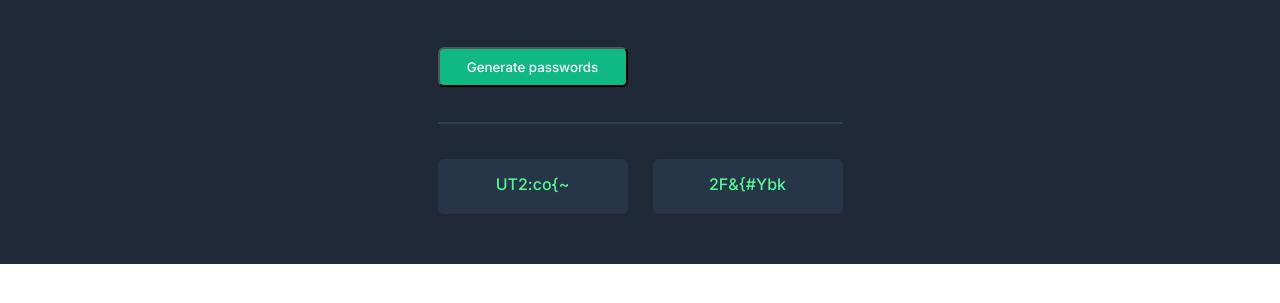
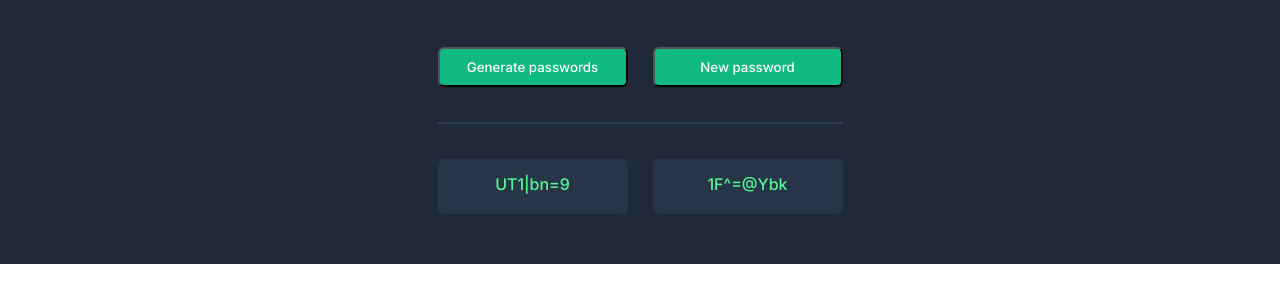
Before and after one commit to ananthusyam/password-generator, a plain HTML site: page index.html in a window 1280 px wide. Both pictures are taken after a click on the button "Generate passwords". Shown: the part 163-466 px from the top of the page. Drawn offline with Linux system fonts and the light colour scheme.

Commit message:
updated app

```diff
--- a/index.html
+++ b/index.html
@@ -24,7 +24,10 @@
             </div>
         </div>
         <div class="content">
+            <div class="btns">
             <button id="btn" onclick="password()">Generate passwords</button>
+            <button id="newbtn" onclick="newpassword()">New password</button>
+            </div>
             <div class="line"></div>
             <div class="box">
                 <div>
--- a/index.js
+++ b/index.js
@@ -1,7 +1,7 @@
 const characters = ["A","B","C","D","E","F","G","H","I","J","K","L","M","N","O","P","Q","R","S","T","U","V","W","X","Y","Z","a","b","c","d","e","f","g","h","i","j","k","l","m","n","o","p","q","r","s","t","u","v","w","x","y","z", "0", "1", "2", "3", "4", "5", "6", "7", "8", "9","~","`","!","@","#","$","%","^","&","*","(",")","_","-","+","=","{","[","}","]",",","|",":",";","<",">",".","?",
 "/"];
-let isAlive = true
-let live = true
+let isAlive = true;
+let live = true;
 const passone = [];
 const passtwo = [];
 console.log(characters.length)
@@ -10,19 +10,30 @@ let passTwoEl = document.getElementById("pass-two")
 function password() {
 if(isAlive === true) {
 for(let i = 0; i < 8; i++) {
-    let s = Math.floor(Math.random()*92)
-    passone[i] = characters[s]
-    passOneEl.textContent += passone[i]
+    passone.push(characters[Math.floor(Math.random()*characters.length)]);
+    passOneEl.textContent = passone.join('')
     isAlive = false
 }
 }
 
 if(live === true){
-for(let j = 0; j < 8; j++) {
-    let g = Math.floor(Math.random()*92)
-    passtwo[j] = characters[g]
-    passTwoEl.textContent += passtwo[j]
-    live = false
+for(let i = 0; i < 8; i++) {
+
+    passtwo.push(characters[Math.floor(Math.random()*characters.length)]);
+    passTwoEl.textContent = passtwo.join('')
+    live = false;
 }
 }
 }
+function newpassword() {
+    const newPassOne = [];
+    const newPassTwo = [];
+    for(let i = 0; i < 8; i++) {
+        newPassOne.push(characters[Math.floor(Math.random()*characters.length)]);
+        passOneEl.textContent = newPassOne.join('')
+    }
+    for(let i = 0; i < 8; i++) {
+        newPassTwo.push(characters[Math.floor(Math.random()*characters.length)]);
+        passTwoEl.textContent = newPassTwo.join('')
+    }
+}
--- a/styles.css
+++ b/styles.css
@@ -66,3 +66,7 @@ button {
     color: #55F991;
     padding-top: 15px;
 }
+.btns {
+    display: flex;
+    gap: 25px;
+}
```
